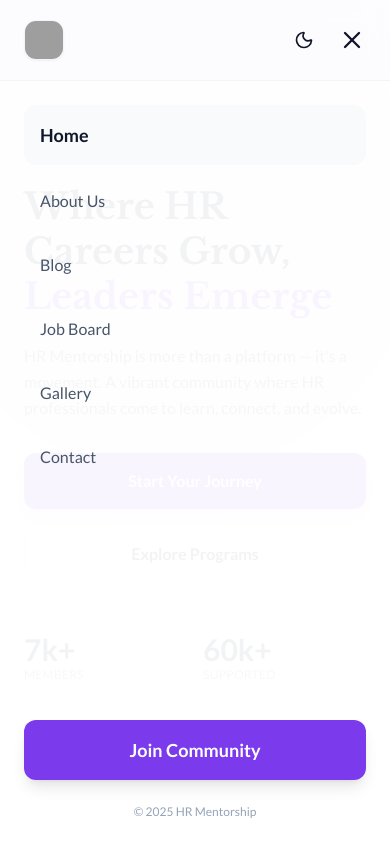
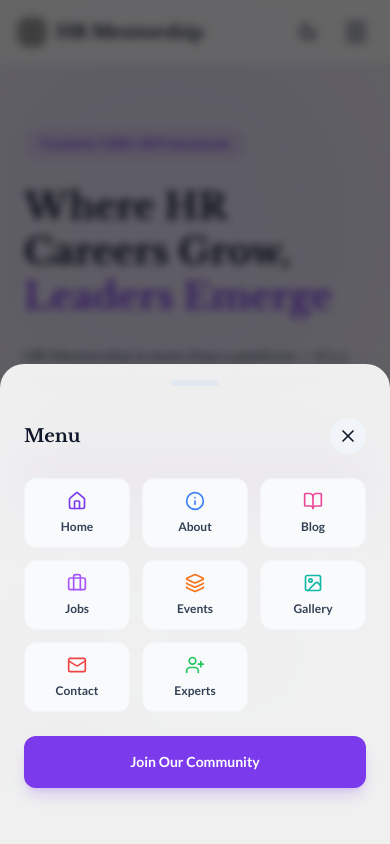
Before and after one commit to OlaMarcus09/hr-mentorship, a Next.js app: page / in a window 390 px wide. Both pictures are taken after a click on the button 352 px from the left and 40 px from the top of the page. Shown: the top 844 px of the page. Built offline with nearby package versions, Linux system fonts and the light colour scheme; no server answers; the database is empty; grey boxes are pictures that could not be loaded.

Commit message:
style: Fix mobile responsiveness - sleek glass navbar, grid layout for stats and dashboard, restrained image heights

```diff
--- a/app/page.tsx
+++ b/app/page.tsx
@@ -41,7 +41,6 @@ export default async function Home() {
               </Link>
             </div>
 
-            {/* FIXED STATS GRID FOR MOBILE */}
             <div className="mt-12 grid grid-cols-2 md:flex md:gap-12 gap-y-8 gap-x-4">
                <div>
                   <div className="text-3xl font-bold text-slate-900 dark:text-white">7k+</div>
@@ -58,7 +57,6 @@ export default async function Home() {
             </div>
           </div>
 
-          {/* HERO IMAGE - Restrained height on mobile */}
           <div className="relative mt-8 lg:mt-0">
             <div className="relative rounded-2xl overflow-hidden shadow-2xl border border-slate-100 dark:border-slate-800 aspect-[4/3] md:aspect-auto">
                <img
@@ -126,21 +124,29 @@ export default async function Home() {
         </div>
       </section>
 
-      {/* 4. GALLERY PREVIEW */}
+      {/* 4. GALLERY PREVIEW (RESTORED TO 4 ITEMS) */}
       <section className="py-16 bg-white dark:bg-slate-950">
         <div className="max-w-7xl mx-auto px-6">
            <div className="text-center mb-10">
               <h2 className="text-3xl font-bold mb-4 font-heading">Community in Action</h2>
            </div>
 
-           <div className="grid grid-cols-2 gap-4">
+           <div className="grid grid-cols-2 lg:grid-cols-4 gap-4">
               <div className="relative rounded-2xl overflow-hidden h-40 md:h-64">
                  <img src="https://images.unsplash.com/photo-1522071820081-009f0129c71c?auto=format&fit=crop&w=600" className="w-full h-full object-cover"/>
                  <div className="absolute bottom-2 left-2 bg-black/60 text-white text-[10px] md:text-xs font-bold px-2 py-1 rounded">Workshop</div>
               </div>
               <div className="relative rounded-2xl overflow-hidden h-40 md:h-64">
+                 <img src="https://images.unsplash.com/photo-1543269865-cbf427effbad?auto=format&fit=crop&w=600" className="w-full h-full object-cover"/>
+                 <div className="absolute bottom-2 left-2 bg-black/60 text-white text-[10px] md:text-xs font-bold px-2 py-1 rounded">Event</div>
+              </div>
+              <div className="relative rounded-2xl overflow-hidden h-40 md:h-64">
                  <img src="https://images.unsplash.com/photo-1517048676732-d65bc937f952?auto=format&fit=crop&w=600" className="w-full h-full object-cover"/>
                  <div className="absolute bottom-2 left-2 bg-black/60 text-white text-[10px] md:text-xs font-bold px-2 py-1 rounded">Networking</div>
+              </div>
+              <div className="relative rounded-2xl overflow-hidden h-40 md:h-64">
+                 <img src="https://images.unsplash.com/photo-1522202176988-66273c2fd55f?auto=format&fit=crop&w=600" className="w-full h-full object-cover"/>
+                 <div className="absolute bottom-2 left-2 bg-black/60 text-white text-[10px] md:text-xs font-bold px-2 py-1 rounded">Mentorship</div>
               </div>
            </div>
 
--- a/components/Navbar.tsx
+++ b/components/Navbar.tsx
@@ -1,7 +1,7 @@
 "use client";
 
 import Link from "next/link";
-import { Menu, X, ChevronDown, Sun, Moon } from "lucide-react";
+import { Menu, X, ChevronDown, Sun, Moon, Home, Info, BookOpen, FileText, Mail, Image as ImageIcon, Briefcase, UserPlus, Layers } from "lucide-react";
 import { useState, useEffect } from "react";
 import { useTheme } from "next-themes";
 
@@ -16,43 +16,53 @@ export default function Navbar() {
   const closeMenu = () => setIsOpen(false);
 
   return (
+    <>
       <nav className="fixed w-full z-50 bg-white/80 dark:bg-slate-950/80 backdrop-blur-md border-b border-slate-200 dark:border-slate-800 transition-all duration-300">
-      <div className="max-w-7xl mx-auto px-6 h-20 flex justify-between items-center">
+        <div className="max-w-7xl mx-auto px-4 md:px-6 h-16 md:h-20 flex justify-between items-center">
 
           {/* LOGO */}
           <Link href="/" className="flex items-center gap-2" onClick={closeMenu}>
-          <div className="h-10 w-10 overflow-hidden rounded-lg bg-white shadow-sm border border-slate-100">
+            <div className="h-8 w-8 md:h-10 md:w-10 overflow-hidden rounded-lg bg-white shadow-sm border border-slate-100">
               <img
                  src="https://res.cloudinary.com/dmqjicpcc/image/upload/v1765218297/1001440111_dztflg.jpg"
                  alt="Logo"
                  className="h-full w-full object-cover"
               />
             </div>
-          <span className="text-xl font-bold font-heading text-slate-900 dark:text-white hidden md:block">
+            <span className="text-lg md:text-xl font-bold font-heading text-slate-900 dark:text-white">
               HR Mentorship
             </span>
           </Link>
 
-        {/* DESKTOP MENU */}
-        <div className="hidden md:flex items-center gap-8">
-          <Link href="/" className="text-sm font-medium hover:text-primary transition">Home</Link>
-          <div className="relative group">
-            <button className="flex items-center gap-1 text-sm font-medium hover:text-primary transition">
-              About <ChevronDown size={14}/>
-            </button>
-            <div className="absolute top-full left-0 w-48 bg-white dark:bg-slate-900 border border-slate-100 dark:border-slate-800 rounded-xl shadow-xl opacity-0 invisible group-hover:opacity-100 group-hover:visible transition-all duration-200 transform translate-y-2 group-hover:translate-y-0 p-2">
-              <Link href="/about" className="block px-4 py-2 text-sm rounded-lg hover:bg-slate-50 dark:hover:bg-slate-800">Our Story</Link>
-              <Link href="/experts" className="block px-4 py-2 text-sm rounded-lg hover:bg-slate-50 dark:hover:bg-slate-800">Experts Council</Link>
+          {/* DESKTOP MENU (Restored Full Links) */}
+          <div className="hidden lg:flex items-center gap-6 text-sm font-medium">
+            <Link href="/" className="hover:text-primary transition">Home</Link>
+
+            {/* About Dropdown */}
+            <div className="relative group h-full flex items-center">
+              <button className="flex items-center gap-1 hover:text-primary transition">About Us <ChevronDown size={14}/></button>
+              <div className="absolute top-full left-0 w-48 bg-white dark:bg-slate-900 border border-slate-100 dark:border-slate-800 rounded-xl shadow-xl opacity-0 invisible group-hover:opacity-100 group-hover:visible transition-all duration-200 transform translate-y-2 group-hover:translate-y-0 p-2 mt-2">
+                <Link href="/about" className="block px-4 py-2 rounded-lg hover:bg-slate-50 dark:hover:bg-slate-800">Our Story</Link>
+                <Link href="/experts" className="block px-4 py-2 rounded-lg hover:bg-slate-50 dark:hover:bg-slate-800">Team & Experts</Link>
               </div>
             </div>
-          <Link href="/blog" className="text-sm font-medium hover:text-primary transition">Blog</Link>
-          <Link href="/remote-hr" className="text-sm font-medium hover:text-primary transition">Jobs</Link>
-          <Link href="/gallery" className="text-sm font-medium hover:text-primary transition">Gallery</Link>
-          <Link href="/contact" className="text-sm font-medium hover:text-primary transition">Contact</Link>
+
+            {/* Learning Dropdown */}
+            <div className="relative group h-full flex items-center">
+              <button className="flex items-center gap-1 hover:text-primary transition">Learning Centre <ChevronDown size={14}/></button>
+              <div className="absolute top-full left-0 w-48 bg-white dark:bg-slate-900 border border-slate-100 dark:border-slate-800 rounded-xl shadow-xl opacity-0 invisible group-hover:opacity-100 group-hover:visible transition-all duration-200 transform translate-y-2 group-hover:translate-y-0 p-2 mt-2">
+                <Link href="/blog" className="block px-4 py-2 rounded-lg hover:bg-slate-50 dark:hover:bg-slate-800">Blog</Link>
+                <Link href="/events" className="block px-4 py-2 rounded-lg hover:bg-slate-50 dark:hover:bg-slate-800">Events</Link>
+              </div>
             </div>
 
-        {/* ACTIONS */}
-        <div className="hidden md:flex items-center gap-4">
+            <Link href="/remote-hr" className="hover:text-primary transition">Jobs</Link>
+            <Link href="/gallery" className="hover:text-primary transition">Gallery</Link>
+            <Link href="/contact" className="hover:text-primary transition">Contact</Link>
+          </div>
+
+          {/* DESKTOP ACTIONS */}
+          <div className="hidden lg:flex items-center gap-4">
             <button
               onClick={() => setTheme(theme === "dark" ? "light" : "dark")}
               className="p-2 rounded-full hover:bg-slate-100 dark:hover:bg-slate-800 transition text-slate-600 dark:text-slate-400"
@@ -64,40 +74,87 @@ export default function Navbar() {
             </Link>
           </div>
 
-        {/* MOBILE TOGGLE */}
-        <div className="md:hidden flex items-center gap-4">
+          {/* MOBILE TOGGLE (Simple Icons) */}
+          <div className="lg:hidden flex items-center gap-3">
              <button
               onClick={() => setTheme(theme === "dark" ? "light" : "dark")}
               className="p-2 rounded-full hover:bg-slate-100 dark:hover:bg-slate-800 transition"
             >
               {mounted && theme === "dark" ? <Sun size={20}/> : <Moon size={20}/>}
             </button>
-          <button onClick={() => setIsOpen(!isOpen)} className="text-slate-900 dark:text-white">
-            {isOpen ? <X size={28} /> : <Menu size={28} />}
+            <button onClick={() => setIsOpen(true)} className="text-slate-900 dark:text-white p-1">
+              <Menu size={28} />
             </button>
           </div>
         </div>
+      </nav>
 
-      {/* MOBILE GLASS MENU */}
-      {isOpen && (
-        <div className="md:hidden absolute top-20 left-0 w-full h-[calc(100vh-80px)] bg-white/95 dark:bg-slate-950/95 backdrop-blur-xl border-t border-slate-100 dark:border-slate-800 p-6 flex flex-col gap-6 overflow-y-auto z-40 animate-in slide-in-from-top-5">
-          <div className="grid gap-2">
-            <Link href="/" onClick={closeMenu} className="p-4 rounded-xl bg-slate-50 dark:bg-slate-900 font-bold text-lg">Home</Link>
-            <Link href="/about" onClick={closeMenu} className="p-4 rounded-xl hover:bg-slate-50 dark:hover:bg-slate-900 font-medium text-slate-600 dark:text-slate-300">About Us</Link>
-            <Link href="/blog" onClick={closeMenu} className="p-4 rounded-xl hover:bg-slate-50 dark:hover:bg-slate-900 font-medium text-slate-600 dark:text-slate-300">Blog</Link>
-            <Link href="/remote-hr" onClick={closeMenu} className="p-4 rounded-xl hover:bg-slate-50 dark:hover:bg-slate-900 font-medium text-slate-600 dark:text-slate-300">Job Board</Link>
-            <Link href="/gallery" onClick={closeMenu} className="p-4 rounded-xl hover:bg-slate-50 dark:hover:bg-slate-900 font-medium text-slate-600 dark:text-slate-300">Gallery</Link>
-            <Link href="/contact" onClick={closeMenu} className="p-4 rounded-xl hover:bg-slate-50 dark:hover:bg-slate-900 font-medium text-slate-600 dark:text-slate-300">Contact</Link>
+      {/* MOBILE BOTTOM SHEET MENU */}
+      {/* Overlay */}
+      <div
+        className={`fixed inset-0 bg-black/60 backdrop-blur-sm z-50 transition-opacity duration-300 lg:hidden ${isOpen ? "opacity-100 visible" : "opacity-0 invisible"}`}
+        onClick={closeMenu}
+      ></div>
+
+      {/* Bottom Sheet */}
+      <div className={`fixed bottom-0 left-0 w-full bg-white/90 dark:bg-slate-950/95 backdrop-blur-xl rounded-t-3xl shadow-2xl z-50 transition-transform duration-300 lg:hidden transform ${isOpen ? "translate-y-0" : "translate-y-full"}`}>
+
+        <div className="p-2 flex justify-center">
+           <div className="w-12 h-1.5 bg-slate-200 dark:bg-slate-700 rounded-full mt-2"></div>
         </div>
 
-          <div className="mt-auto">
-            <Link href="/mentorship/apply" onClick={closeMenu} className="block w-full bg-primary text-white text-center py-4 rounded-xl font-bold text-lg shadow-lg">
-              Join Community
+        <div className="p-6">
+           <div className="flex justify-between items-center mb-6">
+              <h2 className="text-lg font-bold">Menu</h2>
+              <button onClick={closeMenu} className="p-2 bg-slate-100 dark:bg-slate-800 rounded-full">
+                 <X size={20} />
+              </button>
+           </div>
+
+           {/* THE GRID LAYOUT YOU ASKED FOR */}
+           <div className="grid grid-cols-3 gap-3">
+              <Link href="/" onClick={closeMenu} className="flex flex-col items-center gap-2 p-3 rounded-xl bg-slate-50 dark:bg-slate-900 hover:bg-purple-50 dark:hover:bg-slate-800 transition border border-slate-100 dark:border-slate-800">
+                 <Home size={20} className="text-primary"/>
+                 <span className="text-xs font-bold text-slate-700 dark:text-slate-300">Home</span>
               </Link>
-            <p className="text-center text-xs text-slate-400 mt-6">© 2025 HR Mentorship</p>
+              <Link href="/about" onClick={closeMenu} className="flex flex-col items-center gap-2 p-3 rounded-xl bg-slate-50 dark:bg-slate-900 hover:bg-purple-50 dark:hover:bg-slate-800 transition border border-slate-100 dark:border-slate-800">
+                 <Info size={20} className="text-blue-500"/>
+                 <span className="text-xs font-bold text-slate-700 dark:text-slate-300">About</span>
+              </Link>
+              <Link href="/blog" onClick={closeMenu} className="flex flex-col items-center gap-2 p-3 rounded-xl bg-slate-50 dark:bg-slate-900 hover:bg-purple-50 dark:hover:bg-slate-800 transition border border-slate-100 dark:border-slate-800">
+                 <BookOpen size={20} className="text-pink-500"/>
+                 <span className="text-xs font-bold text-slate-700 dark:text-slate-300">Blog</span>
+              </Link>
+              <Link href="/remote-hr" onClick={closeMenu} className="flex flex-col items-center gap-2 p-3 rounded-xl bg-slate-50 dark:bg-slate-900 hover:bg-purple-50 dark:hover:bg-slate-800 transition border border-slate-100 dark:border-slate-800">
+                 <Briefcase size={20} className="text-purple-500"/>
+                 <span className="text-xs font-bold text-slate-700 dark:text-slate-300">Jobs</span>
+              </Link>
+              <Link href="/events" onClick={closeMenu} className="flex flex-col items-center gap-2 p-3 rounded-xl bg-slate-50 dark:bg-slate-900 hover:bg-purple-50 dark:hover:bg-slate-800 transition border border-slate-100 dark:border-slate-800">
+                 <Layers size={20} className="text-orange-500"/>
+                 <span className="text-xs font-bold text-slate-700 dark:text-slate-300">Events</span>
+              </Link>
+              <Link href="/gallery" onClick={closeMenu} className="flex flex-col items-center gap-2 p-3 rounded-xl bg-slate-50 dark:bg-slate-900 hover:bg-purple-50 dark:hover:bg-slate-800 transition border border-slate-100 dark:border-slate-800">
+                 <ImageIcon size={20} className="text-teal-500"/>
+                 <span className="text-xs font-bold text-slate-700 dark:text-slate-300">Gallery</span>
+              </Link>
+              <Link href="/contact" onClick={closeMenu} className="flex flex-col items-center gap-2 p-3 rounded-xl bg-slate-50 dark:bg-slate-900 hover:bg-purple-50 dark:hover:bg-slate-800 transition border border-slate-100 dark:border-slate-800">
+                 <Mail size={20} className="text-red-500"/>
+                 <span className="text-xs font-bold text-slate-700 dark:text-slate-300">Contact</span>
+              </Link>
+              <Link href="/experts" onClick={closeMenu} className="flex flex-col items-center gap-2 p-3 rounded-xl bg-slate-50 dark:bg-slate-900 hover:bg-purple-50 dark:hover:bg-slate-800 transition border border-slate-100 dark:border-slate-800">
+                 <UserPlus size={20} className="text-green-500"/>
+                 <span className="text-xs font-bold text-slate-700 dark:text-slate-300">Experts</span>
+              </Link>
+           </div>
+
+           <div className="mt-6">
+             <Link href="/mentorship/apply" onClick={closeMenu} className="block w-full bg-primary text-white text-center py-4 rounded-xl font-bold text-sm shadow-lg shadow-primary/20">
+               Join Our Community
+             </Link>
+           </div>
+           <div className="h-8"></div> {/* Safety spacer for iOS home bar */}
         </div>
       </div>
-      )}
-    </nav>
+    </>
   );
 }
```
Lines whose indentation alone changed are shown as unchanged.
